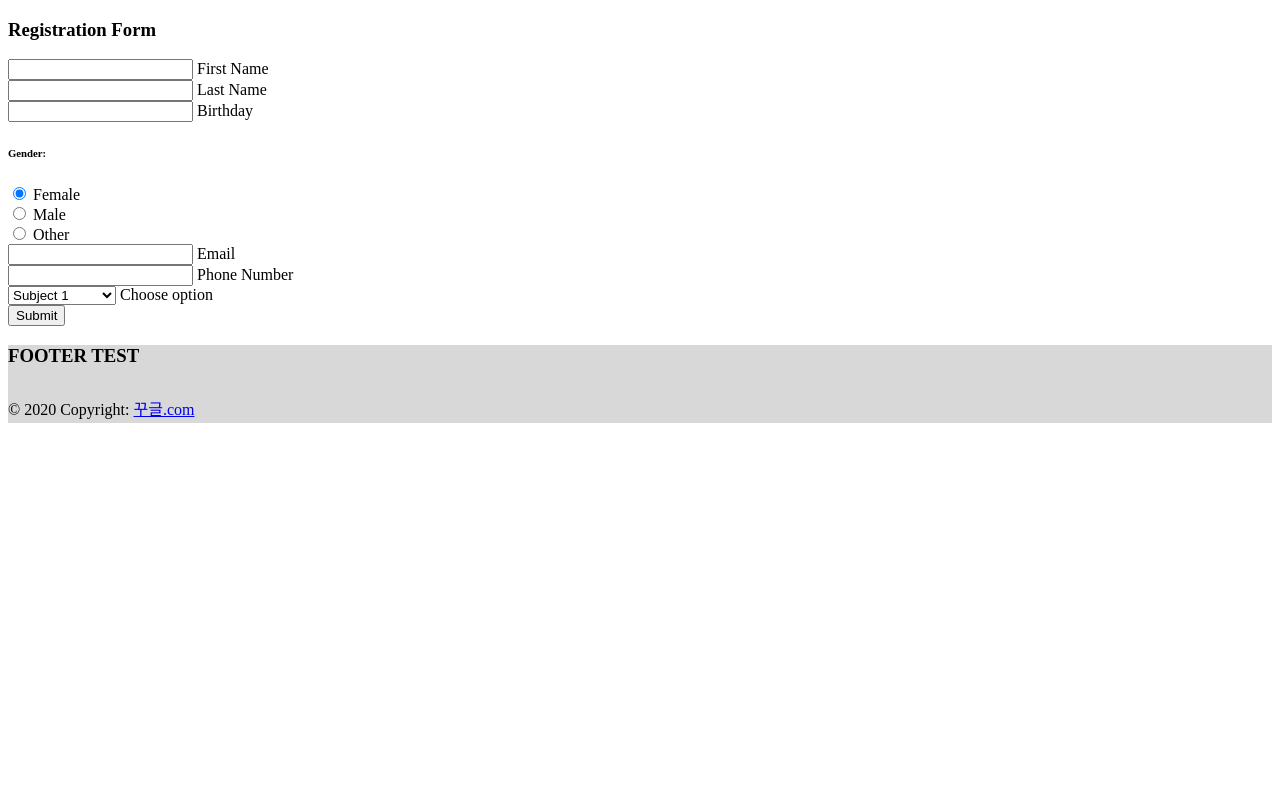
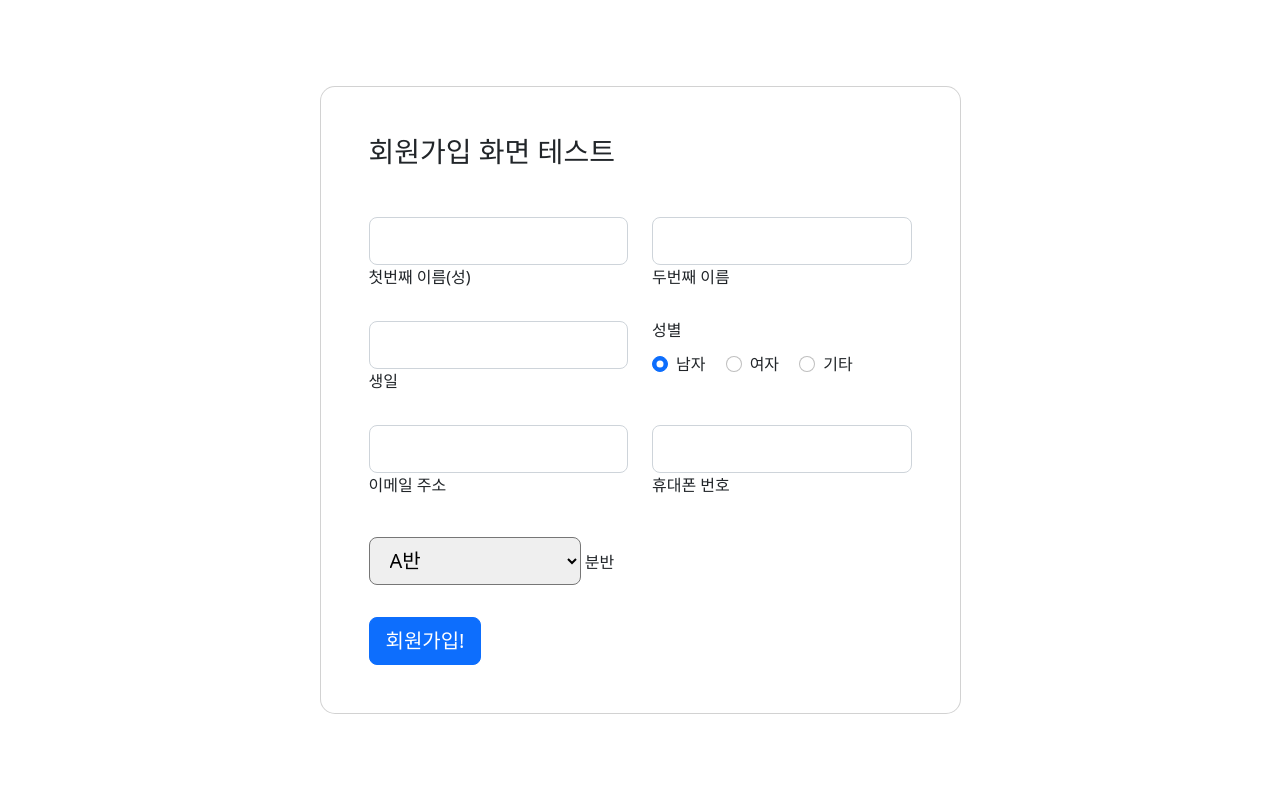
Before and after one commit to Riun031/WEB_20220969, a plain HTML site: page join.html in a window 1280 px wide. Shown: the top 797 px of the page. Drawn offline with nearby package versions, Linux system fonts and the light colour scheme.

Commit message:
회원가입 수정

```diff
--- a/join.html
+++ b/join.html
@@ -3,7 +3,13 @@
 <html lang="en">
     <head>
         <script src="https://cdnjs.cloudflare.com/ajax/libs/crypto-js/4.0.0/crypto-js.min.js"></script>
-
+		        <meta charset="utf-8">
+        <meta name="viewport" content="width=device-width, initial-scale=1">
+        <!meta name="keywords" content="computer">
+        <title>Bootstrap demo</title>
+        <base href="https://web--jrjsc.run.goorm.site/">
+        <link href="https://cdn.jsdelivr.net/npm/bootstrap@5.2.3/dist/css/bootstrap.min.css" rel="stylesheet" integrity="sha384-rbsA2VBKQhggwzxH7pPCaAqO46MgnOM80zW1RWuH61DGLwZJEdK2Kadq2F9CUG65" crossorigin="anonymous">
+        <link rel="stylesheet" href="https://cdn.jsdelivr.net/npm/bootstrap-icons@1.10.3/font/bootstrap-icons.css">
     </head>
     <body>
 	<section class="vh-100 gradient-custom">
@@ -12,7 +18,7 @@
       <div class="col-12 col-lg-9 col-xl-7">
         <div class="card shadow-2-strong card-registration" style="border-radius: 15px;">
           <div class="card-body p-4 p-md-5">
-            <h3 class="mb-4 pb-2 pb-md-0 mb-md-5">Registration Form</h3>
+            <h3 class="mb-4 pb-2 pb-md-0 mb-md-5">회원가입 화면 테스트</h3>
             <form id="form_main">
 
               <div class="row">
@@ -20,7 +26,7 @@
 
                   <div class="form-outline">
                     <input type="text" id="firstName" class="form-control form-control-lg" />
-                    <label class="form-label" for="firstName">First Name</label>
+                    <label class="form-label" for="firstName">첫번째 이름(성)</label>
                   </div>
 
                 </div>
@@ -28,7 +34,7 @@
 
                   <div class="form-outline">
                     <input type="text" id="lastName" class="form-control form-control-lg" />
-                    <label class="form-label" for="lastName">Last Name</label>
+                    <label class="form-label" for="lastName">두번째 이름</label>
                   </div>
 
                 </div>
@@ -39,30 +45,30 @@
 
                   <div class="form-outline datepicker w-100">
                     <input type="text" class="form-control form-control-lg" id="birthdayDate" />
-                    <label for="birthdayDate" class="form-label">Birthday</label>
+                    <label for="birthdayDate" class="form-label">생일</label>
                   </div>
 
                 </div>
                 <div class="col-md-6 mb-4">
 
-                  <h6 class="mb-2 pb-1">Gender: </h6>
+                  <h6 class="mb-2 pb-1">성별</h6>
 
                   <div class="form-check form-check-inline">
                     <input class="form-check-input" type="radio" name="inlineRadioOptions" id="femaleGender"
                       value="option1" checked />
-                    <label class="form-check-label" for="femaleGender">Female</label>
+                    <label class="form-check-label" for="femaleGender">남자</label>
                   </div>
 
                   <div class="form-check form-check-inline">
                     <input class="form-check-input" type="radio" name="inlineRadioOptions" id="maleGender"
                       value="option2" />
-                    <label class="form-check-label" for="maleGender">Male</label>
+                    <label class="form-check-label" for="maleGender">여자</label>
                   </div>
 
                   <div class="form-check form-check-inline">
                     <input class="form-check-input" type="radio" name="inlineRadioOptions" id="otherGender"
                       value="option3" />
-                    <label class="form-check-label" for="otherGender">Other</label>
+                    <label class="form-check-label" for="otherGender">기타</label>
                   </div>
 
                 </div>
@@ -73,7 +79,7 @@
 
                   <div class="form-outline">
                     <input type="email" id="emailAddress" class="form-control form-control-lg" />
-                    <label class="form-label" for="emailAddress">Email</label>
+                    <label class="form-label" for="emailAddress">이메일 주소</label>
                   </div>
 
                 </div>
@@ -81,7 +87,7 @@
 
                   <div class="form-outline">
                     <input type="tel" id="phoneNumber" class="form-control form-control-lg" />
-                    <label class="form-label" for="phoneNumber">Phone Number</label>
+                    <label class="form-label" for="phoneNumber">휴대폰 번호</label>
                   </div>
 
                 </div>
@@ -91,18 +97,18 @@
                 <div class="col-12">
 
                   <select class="select form-control-lg">
-                    <option value="1" disabled>Choose option</option>
-                    <option value="2">Subject 1</option>
-                    <option value="3">Subject 2</option>
-                    <option value="4">Subject 3</option>
+                    <option value="1" disabled>분반을 선택하시오.</option>
+                    <option value="2">A반</option>
+                    <option value="3">B반</option>
+                    <option value="4">C반</option>
                   </select>
-                  <label class="form-label select-label">Choose option</label>
+                  <label class="form-label select-label">분반</label>
 
                 </div>
               </div>
 
               <div class="mt-4 pt-2">
-                <input class="btn btn-primary btn-lg" type="submit" value="Submit" />
+                <input class="btn btn-primary btn-lg" type="submit" value="회원가입!" />
               </div>
 
             </form>
```
